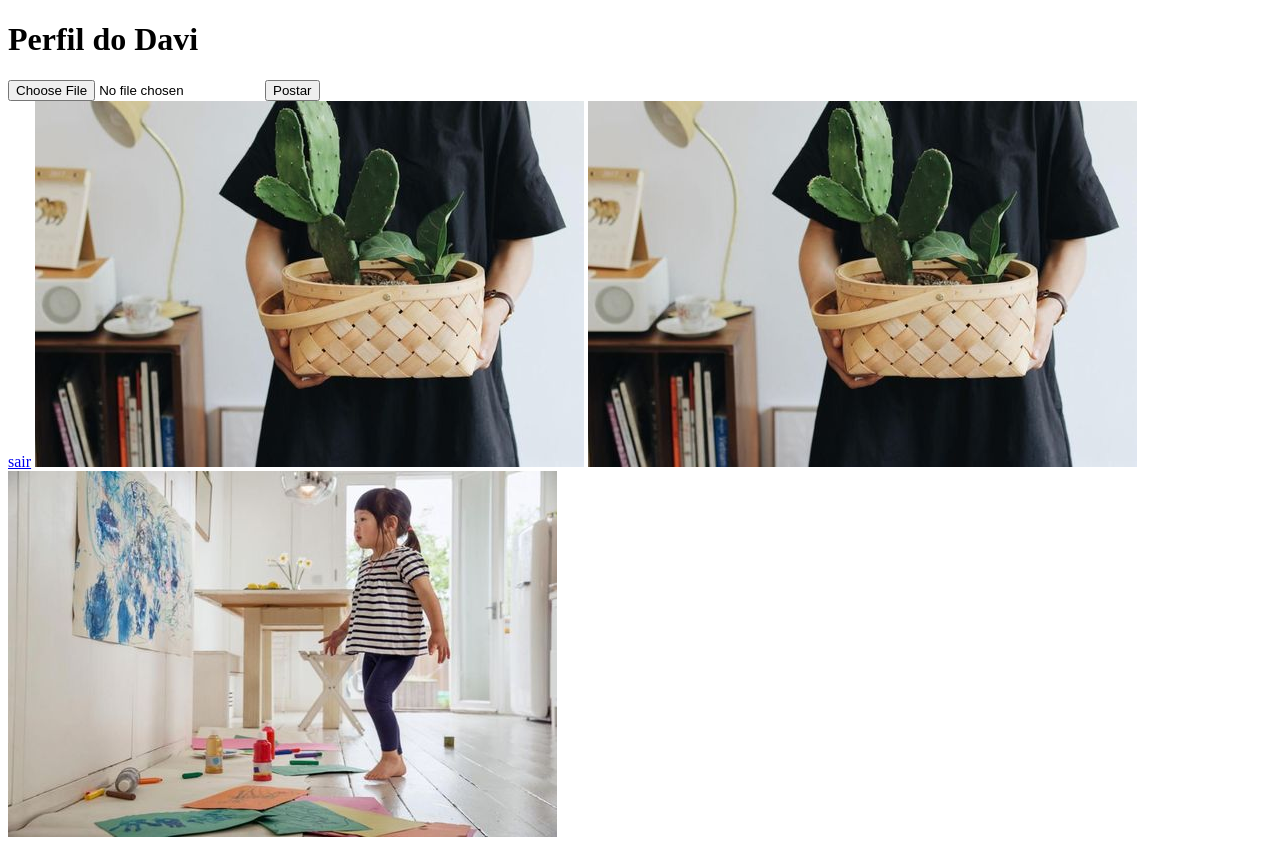
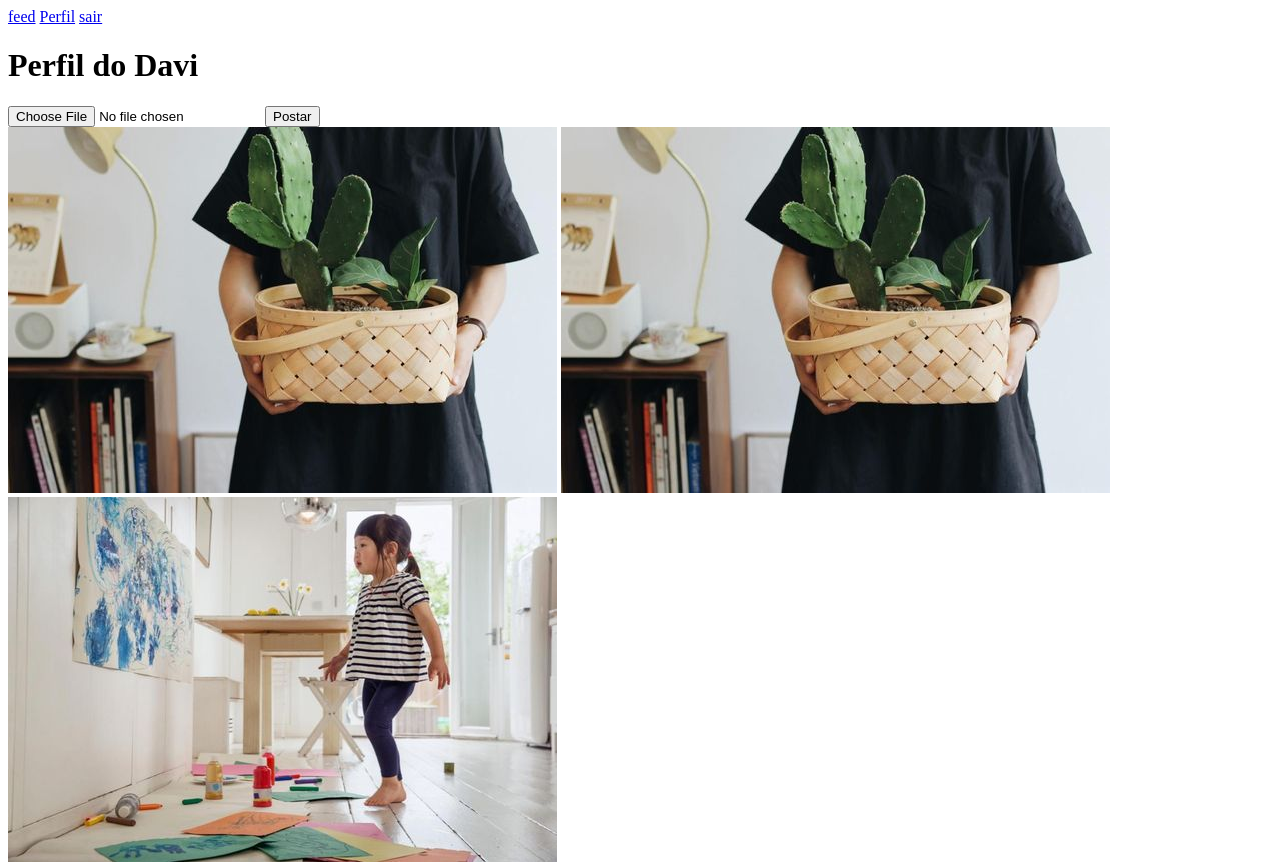
Before and after one commit to Davi504/projeto_pintrest, a Flask app: page /perfil/1 in a window 1280 px wide. Shown: the top 862 px of the page. Before the commit the page ends 837 px from the top, so only its background shows below. Run offline with Flask 3, Linux system fonts and the light colour scheme; a user stored in the database is signed in.

Commit message:
criando as funcionalidades, o feed, e o sistema de postagem, feed com url que direciona ao perfil do dono da postagem

```diff
--- a/Fake_pintrest_projeto/routes.py
+++ b/Fake_pintrest_projeto/routes.py
@@ -54,3 +54,10 @@ def perfil(id_usuario):
 def logout():
     logout_user()
     return redirect(url_for('homepage'))
+
+
+@app.route('/feed')
+@login_required
+def feed():
+    fotos = Foto.query.order_by(Foto.data_criacao.desc()).all()
+    return render_template('feed.html',fotos=fotos)
--- /dev/null
+++ b/Fake_pintrest_projeto/templates/navbar.html
@@ -0,0 +1,6 @@
+
+<nav>
+    <a href="{{ url_for('feed') }}">feed</a>
+    <a href="{{url_for('perfil', id_usuario=current_user.id)}}">Perfil</a>
+    <a href="{{ url_for('logout') }}">sair</a>
+</nav>
--- a/Fake_pintrest_projeto/templates/perfil.html
+++ b/Fake_pintrest_projeto/templates/perfil.html
@@ -1,13 +1,15 @@
 {% extends "homepage.html" %}
 
 {% block titulo %}
-Perfil do {{usuario}}
+Perfil do {{usuario.username}}
 {% endblock %}
 
 
 
 
 {% block body %}
+{% include "navbar.html" %}
+
 <h1>Perfil do {{usuario.username}}</h1>
 {% if form %}
     <form method="post" enctype="multipart/form-data">
@@ -17,11 +19,10 @@ Perfil do {{usuario}}
     </form>
 {% endif %}
 
-
-<a href="{{ url_for('logout') }}">sair</a>
-
 {% for foto in usuario.fotos  %}
     <img src="{{url_for('static', filename = 'fotos_posts/{}'.format(foto.imagem))}}" alt="">
 {% endfor %}
 
+
+
 {% endblock %}
```
Also changed, not shown: Fake_pintrest_projeto/templates/feed.html (added, +15 -0 lines), Fake_pintrest_projeto/static/fotos_posts/pinterest-13.jpg (added), instance/comunidade.db.
